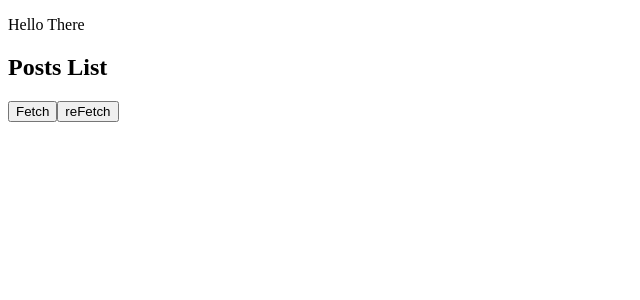
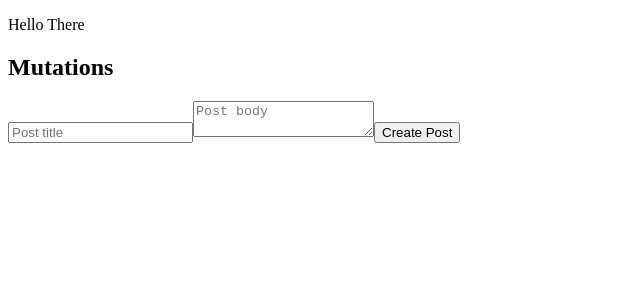
Before and after one commit to bobbyDeepak1415/Query_007, a React (Vite) app: page / in a window 1280 px wide. Shown: the top 300 px of the page, without its empty margins (0-640 px from the left). Built offline with nearby package versions, Linux system fonts and the light colour scheme.

Commit message:
setup done

```diff
--- a/src/App.jsx
+++ b/src/App.jsx
@@ -1,6 +1,7 @@
 
 // import {useQuery,useMutation} from '@tanstack/react-query'
 
+import MutationDemo from "./components/MutationDemo"
 import QueryDemo from "./components/QueryDemo"
 
 function App() {
@@ -11,7 +12,8 @@ function App() {
 <div>
 
   <p>Hello There</p>
-  <QueryDemo/>
+  {/* <QueryDemo/> */}
+  <MutationDemo/>
 </div>
   )
 }
--- a/src/components/MutationDemo.jsx
+++ b/src/components/MutationDemo.jsx
@@ -11,6 +11,9 @@ const MutationDemo = () => {
 
 <input value={title} placeholder='Post title' onChange={(e)=>setTitle(e.target.value)}/>
 <textarea value={body} onChange={(e)=>setBody(e.target.value)} placeholder='Post body'/>
+
+<button>Create Post</button>
+
     </div>
   )
 }
```
